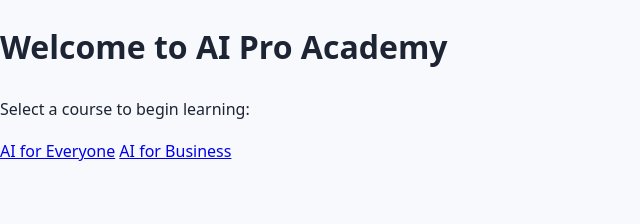
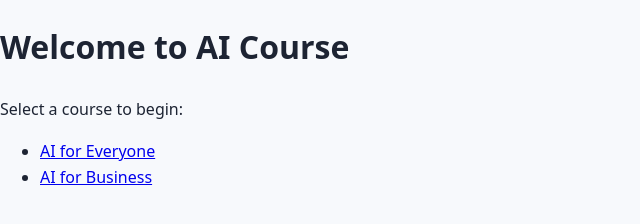
Before and after one commit to Ngeyane2003/AI-Course, a plain HTML site: page index.html in a window 1280 px wide. Shown: the whole page, without its empty margins (0-640 px from the left). Drawn offline with Linux system fonts and the light colour scheme.

Commit message:
Update index.html

```diff
--- a/index.html
+++ b/index.html
@@ -2,17 +2,17 @@
 <html lang="en">
 <head>
   <meta charset="UTF-8">
-  <title>AI Course - Home</title>
-<link rel="stylesheet" href="assets/css/style.css">
-<link rel="stylesheet" href="assets/">
-<script src="assets/js/main.js"></script>
+  <meta name="viewport" content="width=device-width, initial-scale=1.0">
+  <title>AI Course</title>
+  <link rel="stylesheet" href="assets/css/style.css">
 </head>
 <body>
-  <h1>Welcome to AI Pro Academy</h1>
-  <p>Select a course to begin learning:</p>
-  <div class="course-links">
-    <a href="ai-for-everyone/index.html">AI for Everyone</a>
-    <a href="ai-for-business/index.html">AI for Business</a>
-  </div>
+  <h1>Welcome to AI Course</h1>
+  <p>Select a course to begin:</p>
+  <ul>
+    <li><a href="ai-for-everyone/index.html">AI for Everyone</a></li>
+    <li><a href="ai-for-business/index.html">AI for Business</a></li>
+  </ul>
+  <script src="assets/js/main.js"></script>
 </body>
 </html>
```
